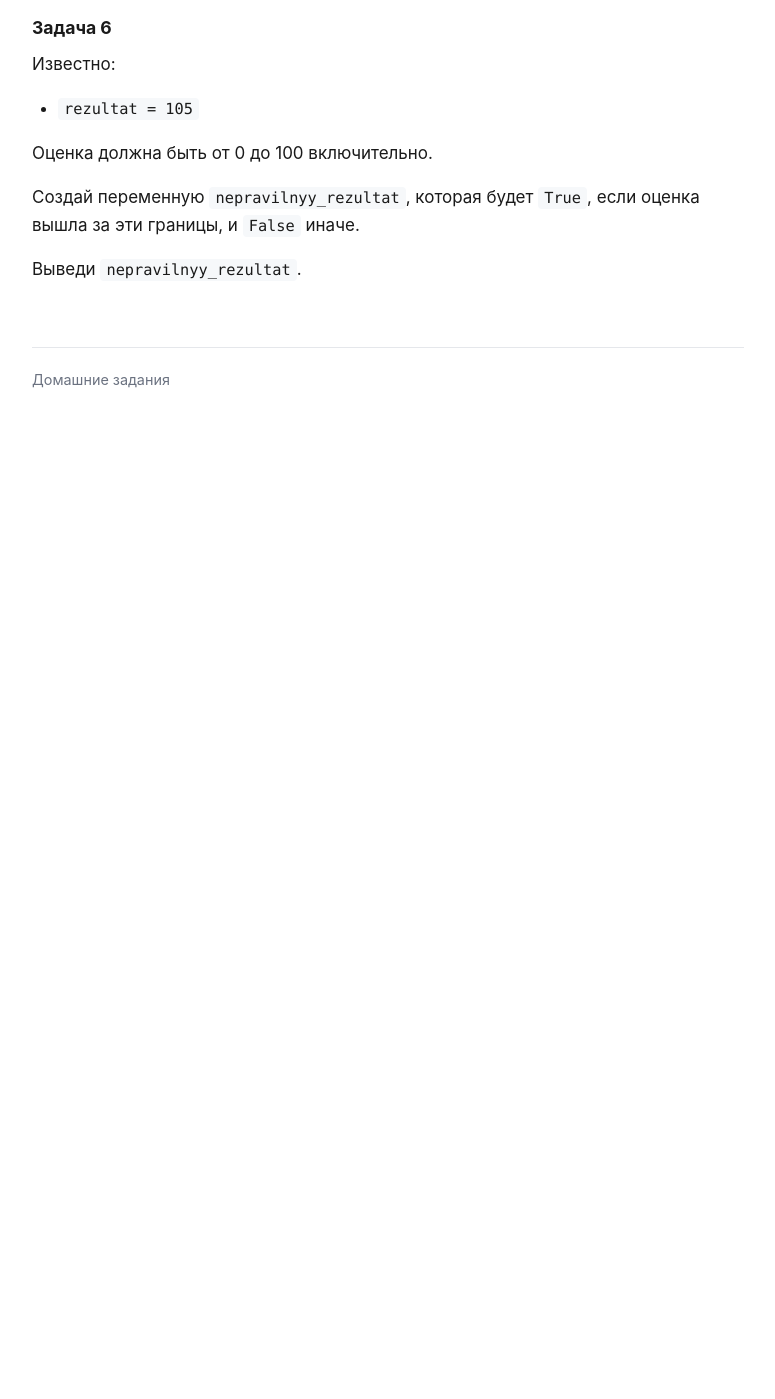
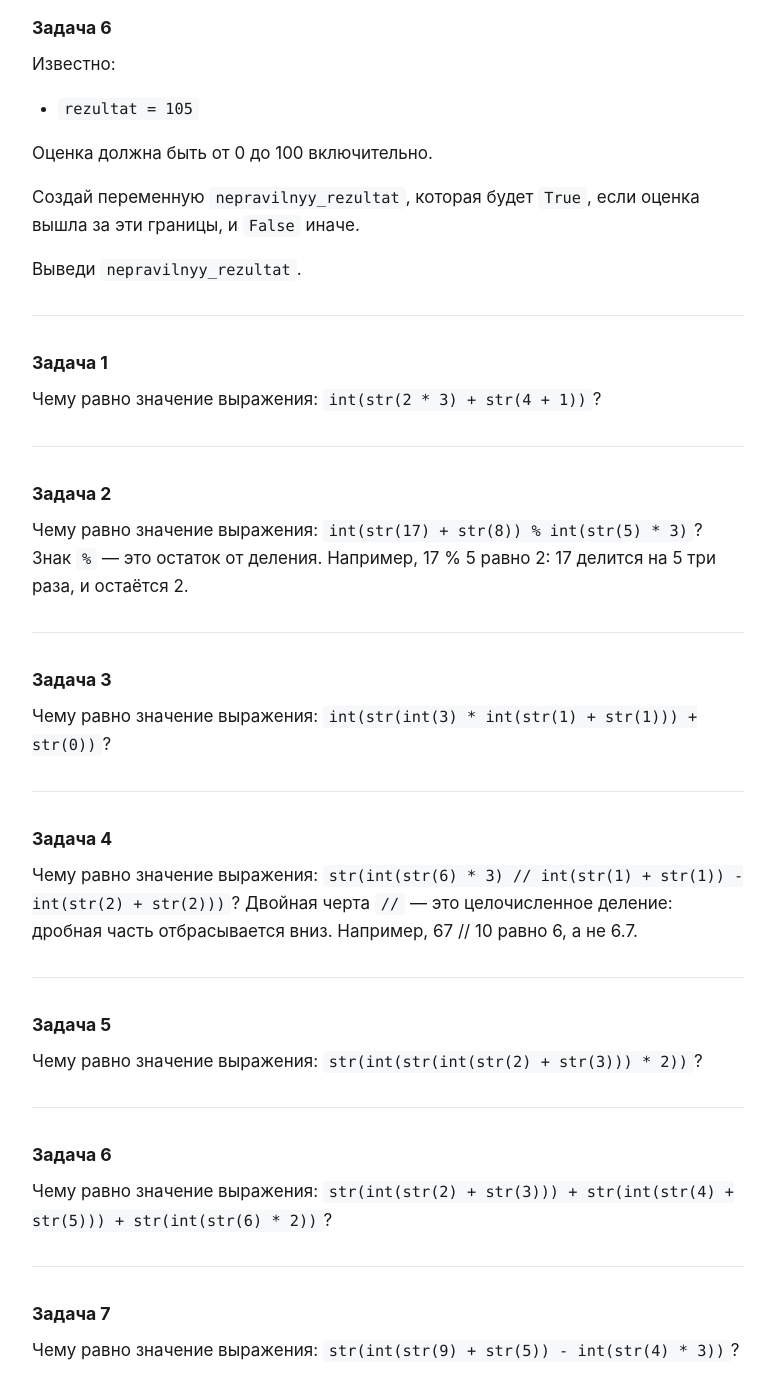
Before and after one commit to integrate/home_work_cdz, a Jekyll site: the page built from students/vladimir_ege2028/index.md, in a window 1280 px wide and 1400 px high, scrolled down 4226 px. Shown: the whole window, without its empty margins (252-1027 px from the left). Built offline with Jekyll 4.4.1, drawn with Linux system fonts in a browser that asks for light colours; our own code applies the rules of GitHub Pages for plain Markdown files; before the commit the page ends 4658 px from its top, so only the background shows below that.

Commit message:
Add 7 int/str tasks to vladimir_ege2028 page

```diff
--- a/students/vladimir_ege2028/index.md
+++ b/students/vladimir_ege2028/index.md
@@ -169,3 +169,47 @@ True
 Создай переменную `nepravilnyy_rezultat`, которая будет `True`, если оценка вышла за эти границы, и `False` иначе.
 
 Выведи `nepravilnyy_rezultat`.
+
+---
+
+### Задача 1
+
+Чему равно значение выражения: `int(str(2 * 3) + str(4 + 1))`?
+
+---
+
+### Задача 2
+
+Чему равно значение выражения: `int(str(17) + str(8)) % int(str(5) * 3)`?
+Знак `%` — это остаток от деления. Например, 17 % 5 равно 2: 17 делится на 5 три раза, и остаётся 2.
+
+---
+
+### Задача 3
+
+Чему равно значение выражения: `int(str(int(3) * int(str(1) + str(1))) + str(0))`?
+
+---
+
+### Задача 4
+
+Чему равно значение выражения: `str(int(str(6) * 3) // int(str(1) + str(1)) - int(str(2) + str(2)))`?
+Двойная черта `//` — это целочисленное деление: дробная часть отбрасывается вниз. Например, 67 // 10 равно 6, а не 6.7.
+
+---
+
+### Задача 5
+
+Чему равно значение выражения: `str(int(str(int(str(2) + str(3))) * 2))`?
+
+---
+
+### Задача 6
+
+Чему равно значение выражения: `str(int(str(2) + str(3))) + str(int(str(4) + str(5))) + str(int(str(6) * 2))`?
+
+---
+
+### Задача 7
+
+Чему равно значение выражения: `str(int(str(9) + str(5)) - int(str(4) * 3))`?
```
